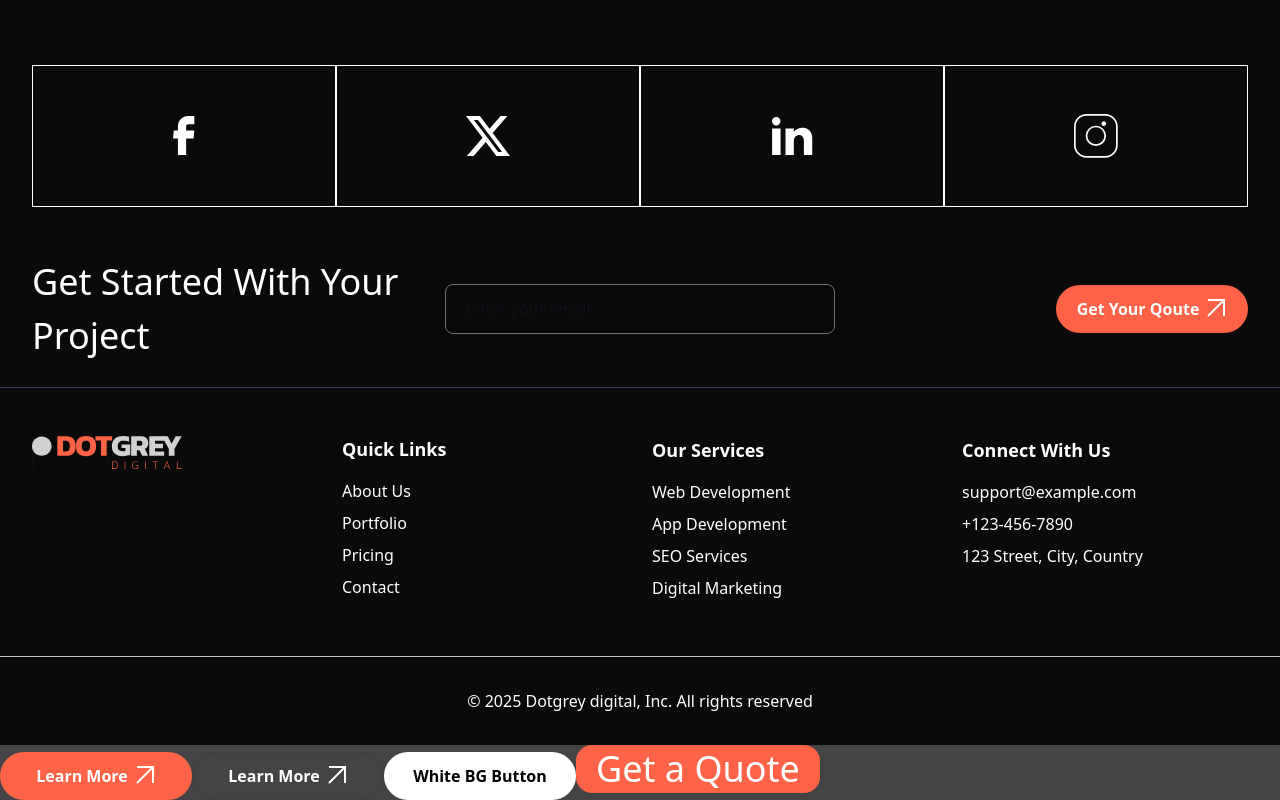
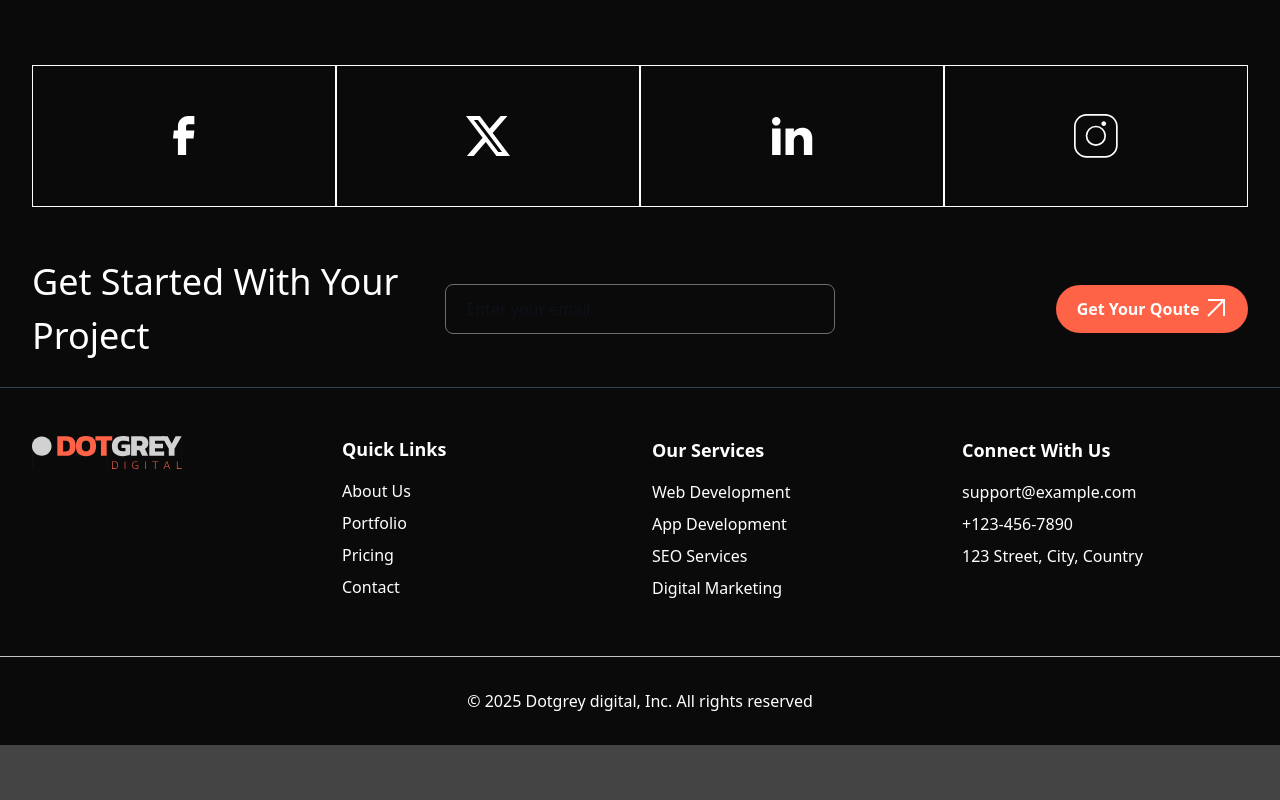
Before and after one commit to mahmud886/dot-grey-digital, a Next.js app: page / in a window 1280 px wide. Shown: the part 7232-8032 px from the top of the page. After the commit the page ends 7977 px from the top, so only its background shows below. Built offline with nearby package versions, Linux system fonts and the light colour scheme.

Commit message:
reuseable navbar footer layout change

```diff
--- a/app/layout.js
+++ b/app/layout.js
@@ -1,3 +1,5 @@
+import Footer from '@/components/footer';
+import Navbar from '@/components/navbar';
 import { helveticaNeue } from './fonts';
 import './globals.css';
 
@@ -9,7 +11,11 @@ export const metadata = {
 export default function RootLayout({ children }) {
   return (
     <html lang='en' suppressHydrationWarning>
-      <body className={`${helveticaNeue.variable} antialiased`}>{children}</body>
+      <body className={`${helveticaNeue.variable} antialiased`}>
+        <Navbar />
+        {children}
+        <Footer />
+      </body>
     </html>
   );
 }
--- a/app/page.js
+++ b/app/page.js
@@ -1,34 +1,28 @@
-import DynamicButton from '@/components/dynamic-button';
 import FeatureSection from '@/components/feature-section';
-import Footer from '@/components/footer';
 import Header from '@/components/header';
-import Navbar from '@/components/navbar';
 import OurServices from '@/components/our-services';
 import OurWorks from '@/components/our-works';
-import UpArrow from '@/components/svgs/up-arrow';
 import Testimonials from '@/components/testimonials';
 import WhyChooseUs from '@/components/why-choose-us';
 
 export default function Home() {
   return (
     <>
-      <Navbar />
       <Header />
       <FeatureSection />
       <OurServices />
       <WhyChooseUs />
       <OurWorks />
       <Testimonials />
-      <Footer />
 
-      <DynamicButton svgIcon={<UpArrow />}>Learn More</DynamicButton>
+      {/* <DynamicButton svgIcon={<UpArrow />}>Learn More</DynamicButton>
       <DynamicButton svgIcon={<UpArrow />} isOutline={true}>
         Learn More
       </DynamicButton>
       <DynamicButton bgColor='bg-white'>White BG Button</DynamicButton>
       <DynamicButton fontWeight='font-medium' fontSize='text-[36px]' width='min-w-[136px]' borderRadius='rounded-2xl'>
         Get a Quote
-      </DynamicButton>
+      </DynamicButton> */}
     </>
   );
 }
```
